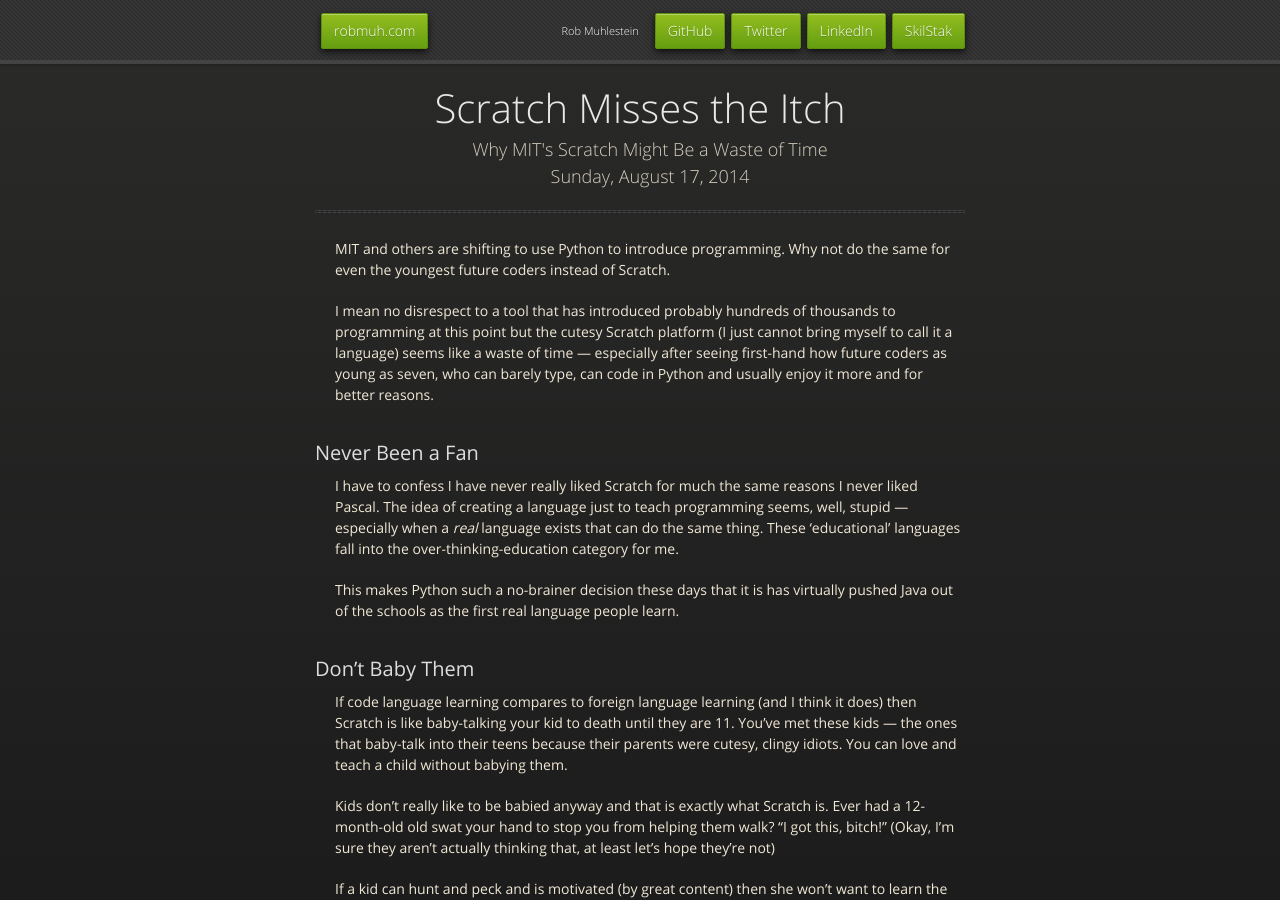
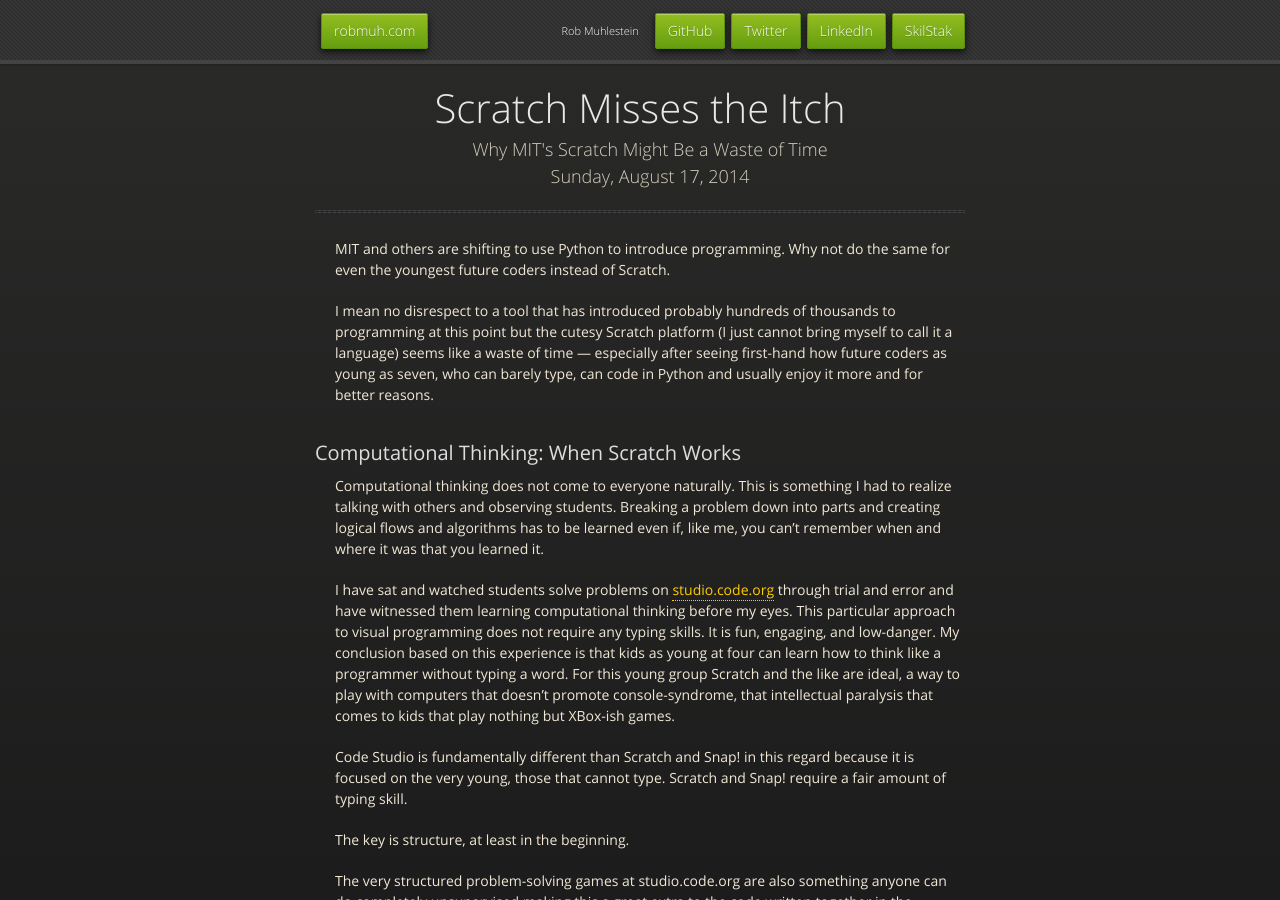
Before and after one commit to robmuh/robmuh.github.com, a Jekyll site: the page built from _posts/2014-08-17-scratch-misses-itch.markdown, in a window 1280 px wide and 900 px high. Built offline with Jekyll 4.4.1, drawn with Linux system fonts in a browser that asks for light colours; nearby versions of some CDN libraries; comment, search, counter and statistics services are not loaded; some of the changed text lies outside the part shown.

Commit message:
added computational thinking

```diff
--- a/_posts/2014-08-17-scratch-misses-itch.markdown
+++ b/_posts/2014-08-17-scratch-misses-itch.markdown
@@ -14,6 +14,40 @@
 of time &mdash; especially after seeing first-hand how future coders
 as young as seven, who can barely type, can code in Python and usually
 enjoy it more and for better reasons.
+
+### Computational Thinking: When Scratch Works
+
+Computational thinking does not come to everyone naturally. This is
+something I had to realize talking with others and observing students.
+Breaking a problem down into parts and creating logical flows and
+algorithms has to be learned even if, like me, you can't remember when
+and where it was that you learned it.
+
+I have sat and watched students solve problems on
+[studio.code.org](http://studio.code.org) through trial and error and
+have witnessed them learning computational thinking before my eyes. This
+particular approach to visual programming does not require any
+typing skills. It is fun, engaging, and low-danger. My conclusion
+based on this experience is that kids as young at
+four can learn how to think like a programmer without typing a word.
+For this young group Scratch
+and the like are ideal, a way to play with computers that doesn't
+promote console-syndrome, that intellectual paralysis that comes
+to kids that play nothing but XBox-ish games.
+
+Code Studio is fundamentally different than Scratch and Snap! in this
+regard because it is focused on the very young, those that cannot
+type. Scratch and Snap! require a fair amount of typing skill.
+
+The key is structure, at least in the beginning.
+
+The very structured problem-solving games at studio.code.org are also
+something anyone can do completely unsupervised making this a great
+extra to the code written together in the classroom. The same can be
+accomplished with books like DK's great *Help Your Kids with Computer
+Coding* and it's use of Scratch in a structured way to accomplish
+a goal &mdash; especially as it leads directly into Python making
+visual comparisons between the two.
 
 ### Never Been a Fan
 
@@ -197,7 +231,9 @@
 
 ### Conclusion
 
-Start with Python. Simple code is not hard. Supplement with Scratch and
+If your students cannot type start with Scratch and Blockly.
+If your students can type, even a little, start with Python.
+Simple code is not hard. Supplement with Scratch and
 languages like it but only if it does not slow them down in learning
 a real language. If during the first month you identify students that
 really hate Python or just can't learn to match a parenthesis or
```
